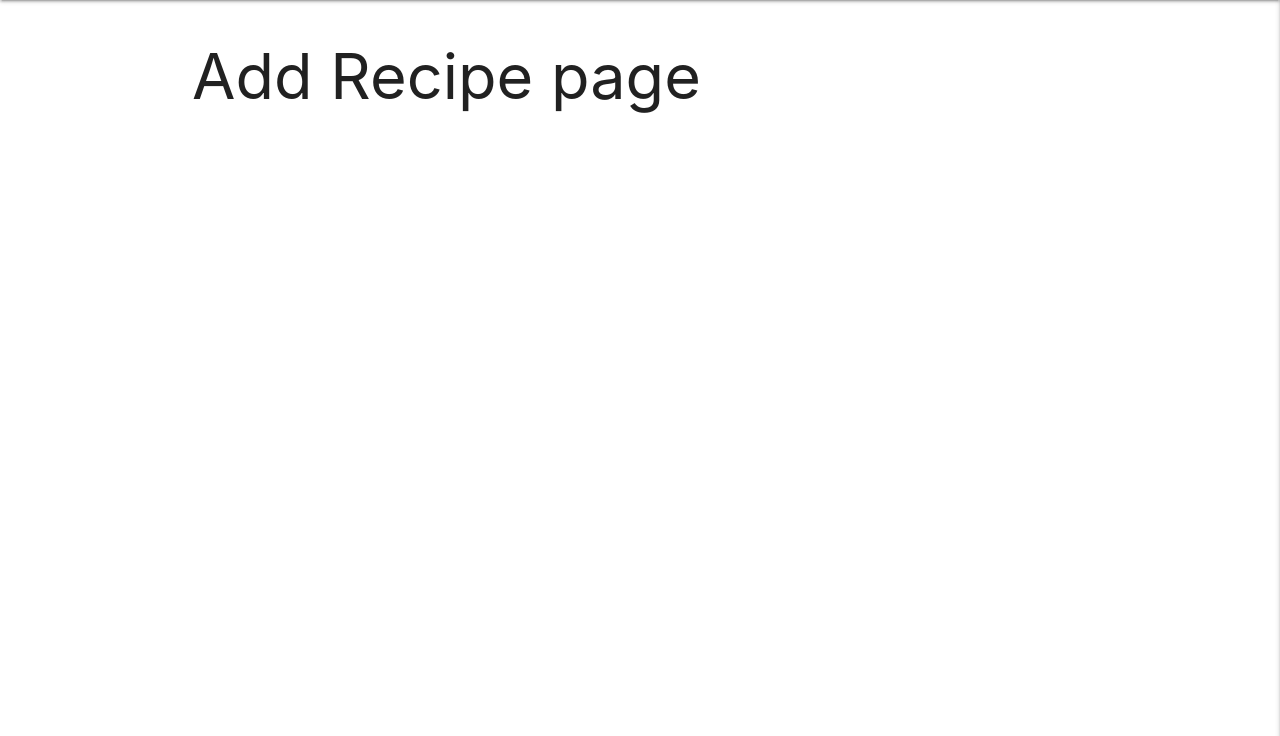
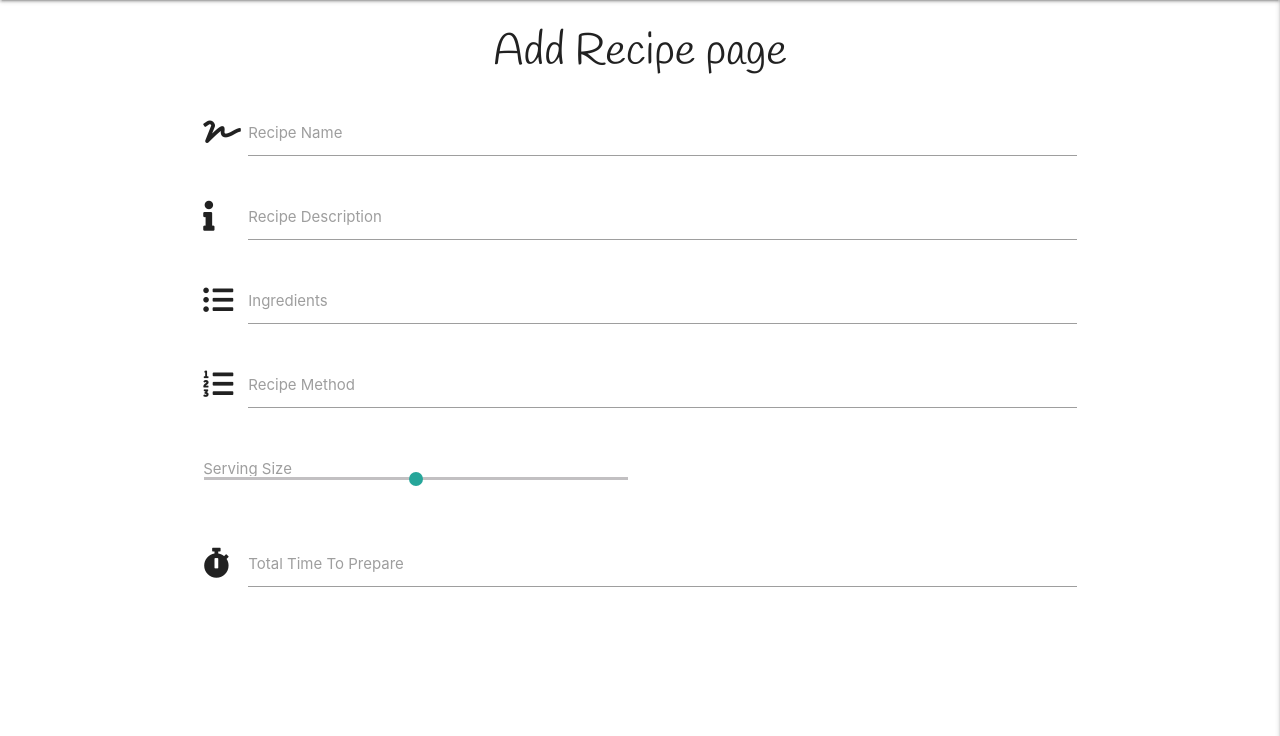
Before and after one commit to Dgoodwin92/eat-well, a Flask app: template templates/add-recipe.html in a window 1280 px wide. Shown: the part 64-800 px from the top of the page. Run offline with Flask 2, Linux system fonts and the light colour scheme; the template is opened without the code that fills it, so the values that code supplies are empty; some libraries are stand-ins or nearby versions.

Commit message:
Add a new recipe created

```diff
--- a/app.py
+++ b/app.py
@@ -98,6 +98,11 @@ def logout():
     return redirect(url_for("login"))
 
 
+@app.route("/add_recipe")
+def add_recipe():
+    return render_template("add-recipe.html")
+
+
 if __name__ == "__main__":
     app.run(host=os.environ.get("IP"),
             port=int(os.environ.get("PORT")),
--- a/templates/add-recipe.html
+++ b/templates/add-recipe.html
@@ -1,4 +1,43 @@
 {% extends "base.html" %}
 {% block content %}
-<h1>Add Recipe page</h1>
+<h3 class="center-align page-heading">Add Recipe page</h3>
+
+
+<div class="row">
+    <form class="col s12" method="POST" action="">
+        <div class="row">
+            <div class="input-field col s12">
+                <i class="fas fa-signature prefix"></i>
+                <input id="icon_prefix" type="text" class="validate">
+                <label for="icon_prefix">Recipe Name</label>
+            </div>
+            <div class="input-field col s12">
+                <i class="fas fa-info prefix"></i>
+                <input id="icon_prefix" type="text" class="validate">
+                <label for="icon_prefix">Recipe Description</label>
+            </div>
+            <div class="input-field col s12">
+                <i class="fas fa-list-ul prefix"></i>
+                <input id="icon_prefix" type="text" class="validate">
+                <label for="icon_prefix">Ingredients</label>
+            </div>
+            <div class="input-field col s12">
+                <i class="fas fa-list-ol prefix"></i>
+                <input id="icon_prefix" type="text" class="validate">
+                <label for="icon_prefix">Recipe Method</label>
+            </div>
+            <div class="input-field col s6">
+                <label>Serving Size</label>
+                <p class="range-field">
+                    <input type="range" id="test5" min="0" max="12" />
+                </p>
+            </div>
+            <div class="input-field col s12">
+                <i class="fas fa-stopwatch prefix"></i>
+                <input id="icon_prefix" type="text" class="validate">
+                <label for="icon_prefix">Total Time To Prepare</label>
+            </div>
+        </div>
+    </form>
+</div>
 {% endblock %}
--- a/templates/base.html
+++ b/templates/base.html
@@ -29,7 +29,7 @@
                     <li><a href="{{ url_for('get_recipes') }}">Recipes</a></li>
                     {% if session.user %}
                         <li><a href="{{ url_for('profile', username=session['user']) }}">Profile</a></li>
-                        <li><a href="collapsible.html">New Recipe</a></li>
+                        <li><a href="{{ url_for('add_recipe') }}">New Recipe</a></li>
                         <li><a href="{{ url_for('logout') }}">Logout</a></li>
                     {% else %}
                         <li><a href="{{ url_for('login') }}">Login</a></li>
@@ -47,7 +47,7 @@
             <li><a href="{{ url_for('get_recipes') }}">Recipes</a></li>
             {% if session.user %}
                 <li><a href="{{ url_for('profile', username=session['user']) }}">Profile</a></li>
-                <li><a href="collapsible.html">New Recipe</a></li>
+                <li><a href="{{ url_for('add_recipe') }}">New Recipe</a></li>
                 <li><a href="{{ url_for('logout') }}">Logout</a></li>
             {% else %}
                 <li><a href="{{ url_for('login') }}">Login</a></li>
```
Also changed, not shown: templates/recipes.html (+8 -7 lines).
